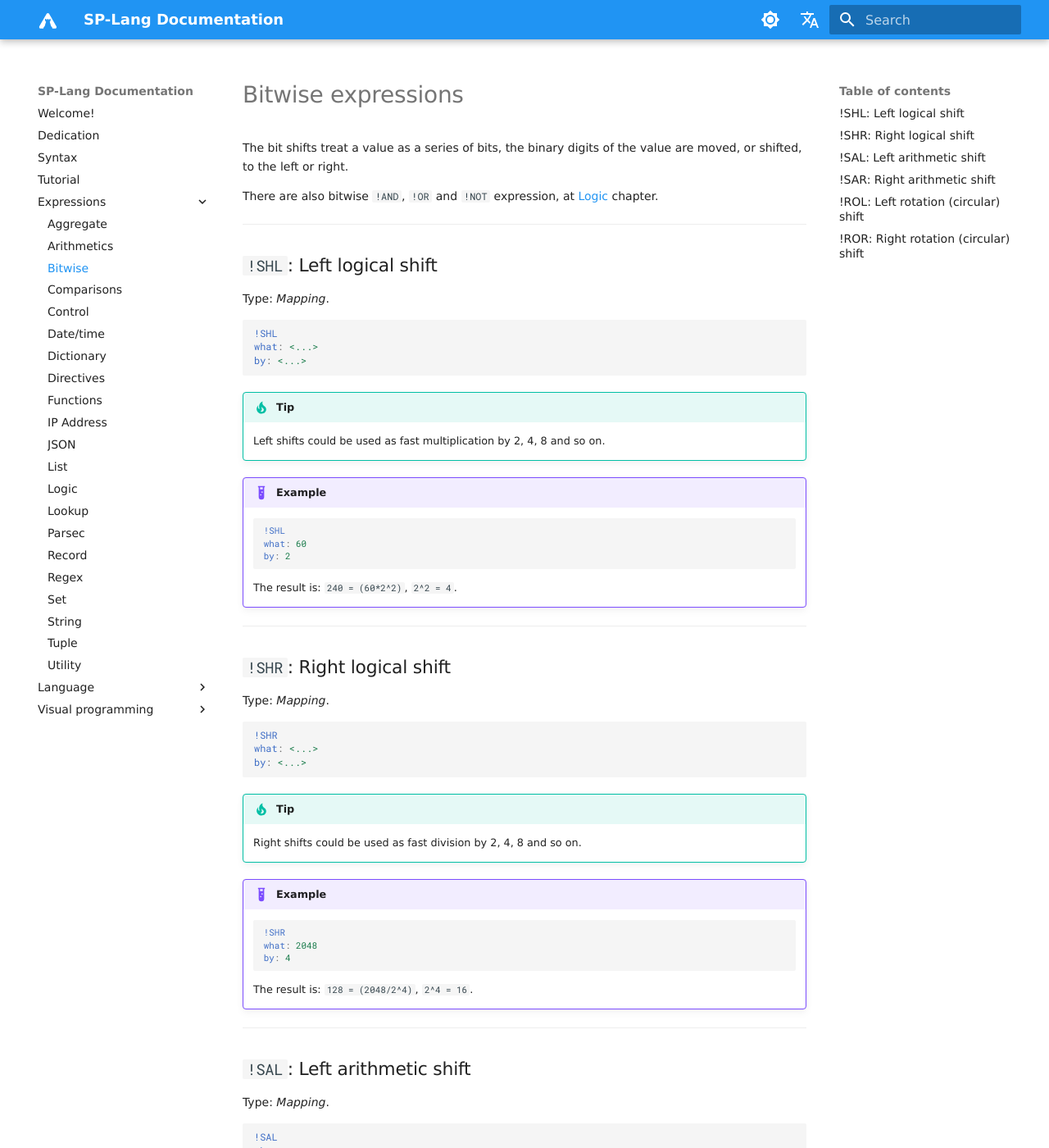
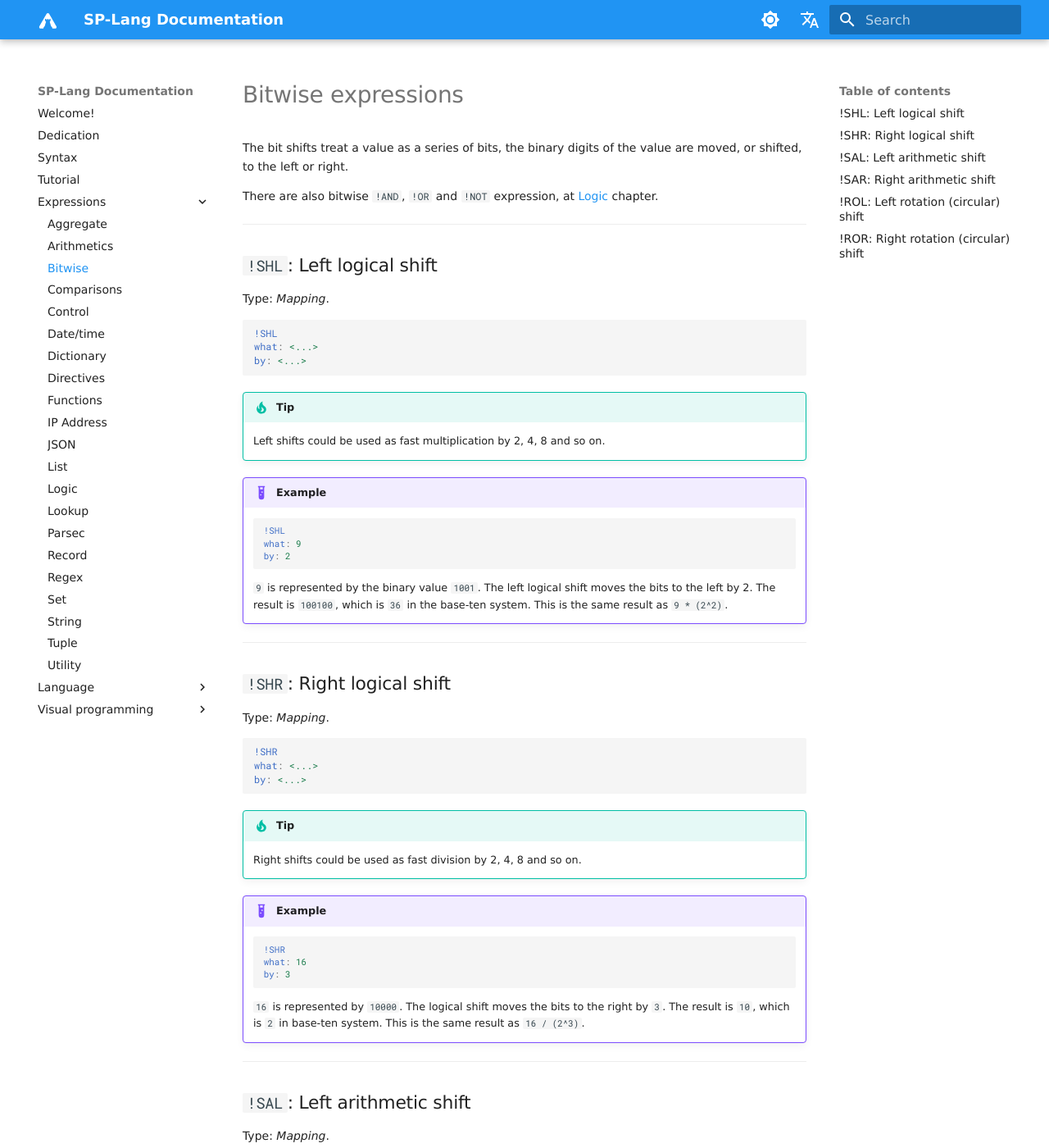
Before and after one commit to TeskaLabs/splang-docs, an MkDocs documentation site: the page built from docs/expressions/bitwise.md, in a window 1280 px wide and 1400 px high. Shown: the whole window at 82% size. Built offline with MkDocs 1.6.1 and Material for MkDocs 9.7.7, drawn with Linux system fonts in a browser that asks for light colours; some web fonts are replaced; comment, search, counter and statistics services are not loaded.

Commit message:
Edit bitwise

````diff
--- a/docs/expressions/bitwise.md
+++ b/docs/expressions/bitwise.md
@@ -31,11 +31,11 @@ by: <...>
 
 	```yaml
 	!SHL
-	what: 60
+	what: 9
 	by: 2
 	```
 
-	The result is: `240 = (60*2^2)`, `2^2 = 4`.
+	`9` is represented by the binary value `1001`. The left logical shift moves the bits to the left by 2. The result is `100100`, which is `36` in the base-ten system. This is the same result as `9 * (2^2)`.
 
 ---
 
@@ -58,11 +58,11 @@ by: <...>
 
 	```yaml
 	!SHR
-	what: 2048
-	by: 4
+	what: 16
+	by: 3
 	```
 
-	The result is: `128 = (2048/2^4)`, `2^4 = 16`.
+	`16` is represented by `10000`. The logical shift moves the bits to the right by `3`. The result is `10`, which is `2` in base-ten system. This is the same result as `16 / (2^3)`.
 
 
 ---
````
Also changed, not shown: cs/docs/expressions/bitwise.md (+27 -48 lines).
